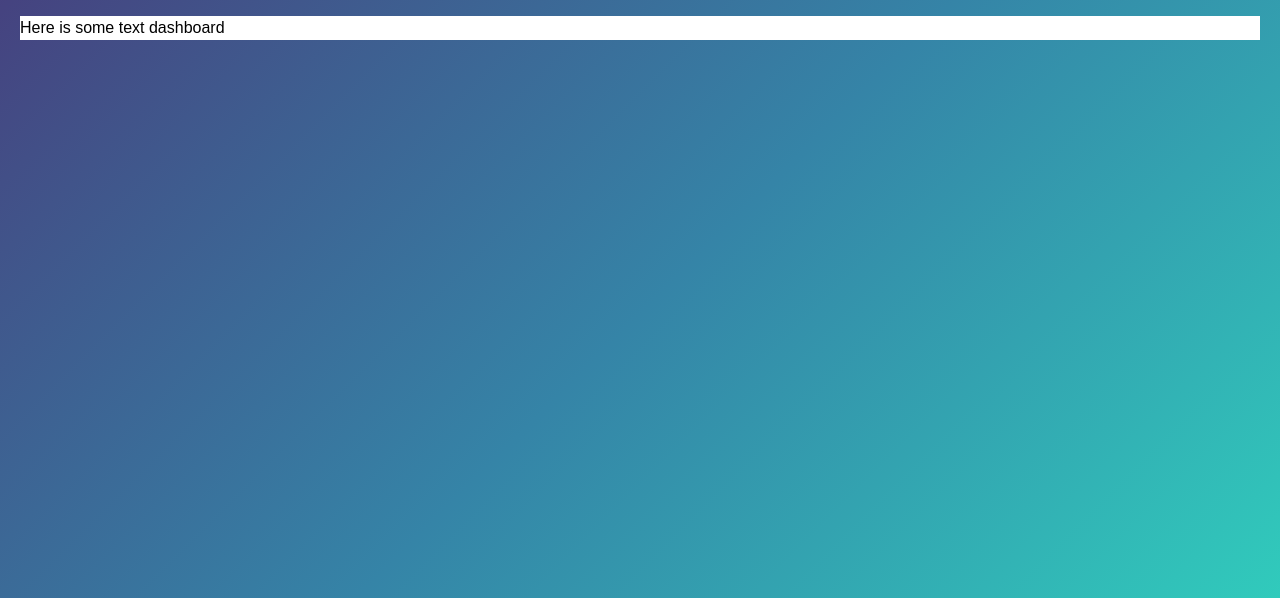
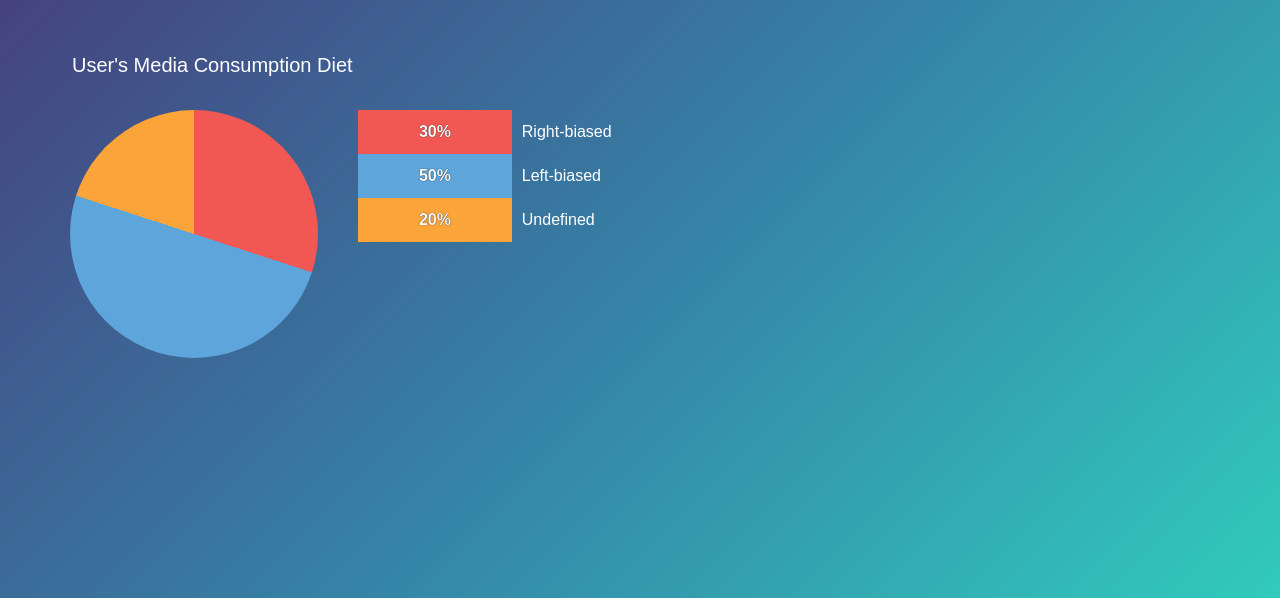
Before and after one commit to shloksomani/The-Spectrum, a Node server app: template views/dash.ejs in a window 1280 px wide. Shown: the part 106-704 px from the top of the page. Run offline with Node 20, Linux system fonts and the light colour scheme; the template is opened without the code that fills it, so the values that code supplies are empty; some libraries are stand-ins or nearby versions.

Commit message:
Update dash.ejs
Rendering the pie chart on the dashboard

```diff
--- a/views/dash.ejs
+++ b/views/dash.ejs
@@ -1,5 +1,6 @@
 <!DOCTYPE html>
 <html>
+
 
 <head>
     <% include ./partials/header %>
@@ -7,13 +8,38 @@
 
 <body id="dashBody">
     <% include ./partials/menu %>
-    <p><%= title %></p>
 
-    <div class="smth">
-        <p>Here is some text dashboard</p>
-    </div>
-    <% include ./partials/script %>
+
+<div class="heading">
+    User's Media Consumption Diet
+</div>
+
+<div>
+        <div class="chart"></div>
+
+        <ul class="key">
+          <li>
+            <strong class="percent red">30%</strong>
+            <span class="choice">Right-biased</span>
+          </li>
+          <li>
+            <strong class="percent blue">50%</strong>
+            <span class="choice">Left-biased</span>
+          </li>
+          <li>
+            <strong class="percent orange">20%</strong>
+            <span class="choice">Undefined</span>
+          </li>
+        </ul>
+</div>
 </body>
 
+<% include ./partials/script %>
 
 </html>
+
+<!--
+    Citation:
+    https://css-tricks.com/making-charts-with-css/
+    Used the above website as a reference to understand how to build charts interactively
+-->
```
